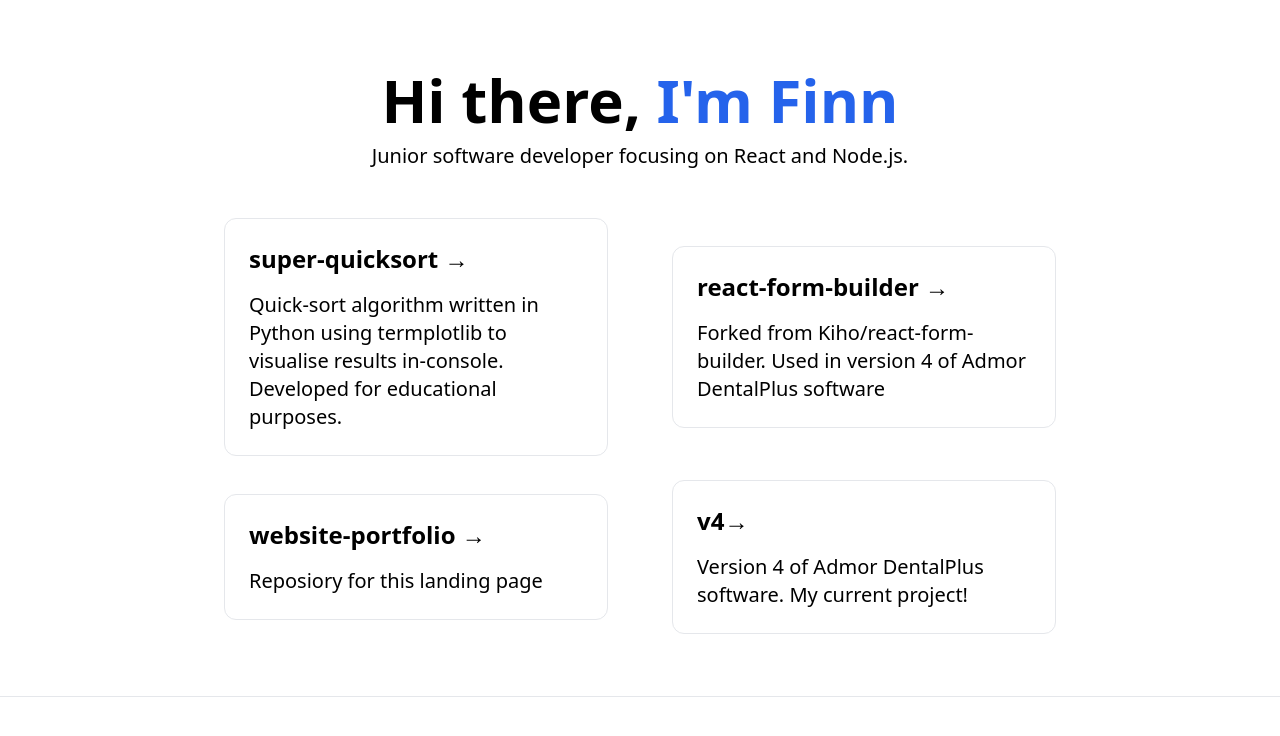
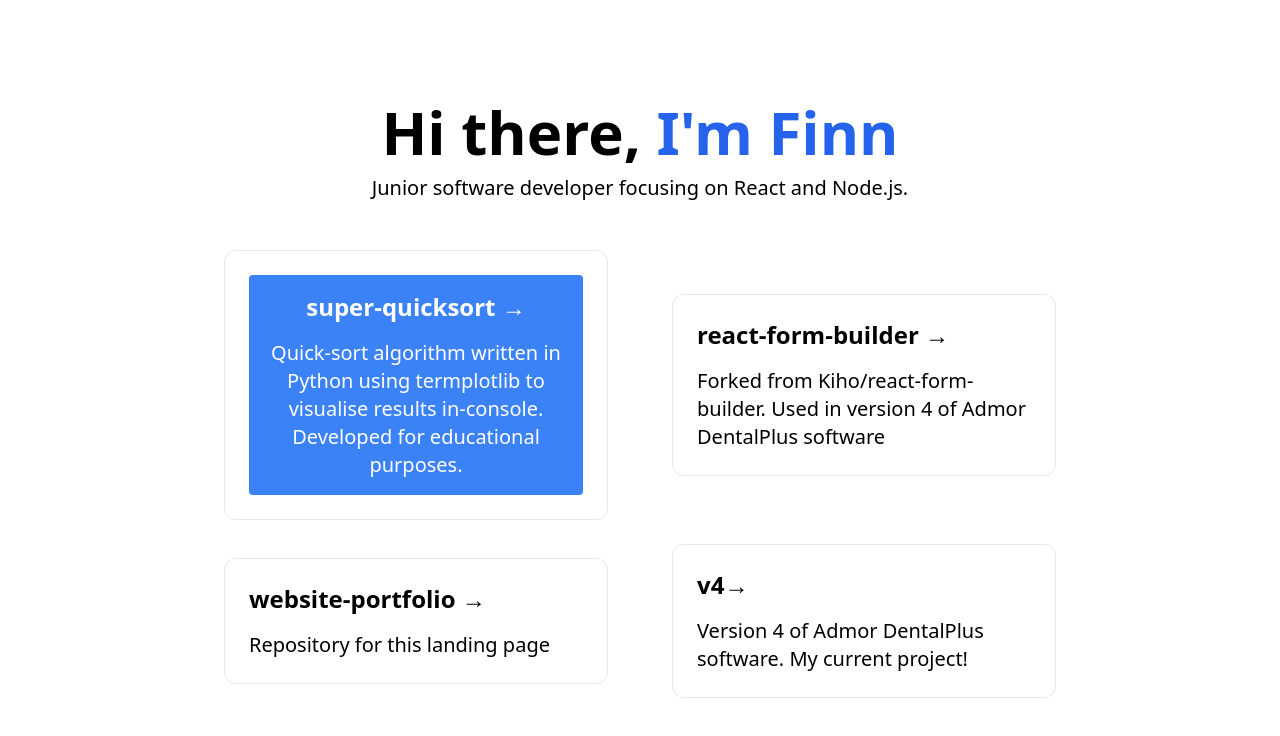
Before and after one commit to finnjefferis/portfolio-site, a Next.js app: page / in a window 1280 px wide. Shown: the top 736 px of the page. Built offline with nearby package versions, Linux system fonts and the light colour scheme.

Commit message:
added wiggle button
wiggle wiggle wiggle

```diff
--- a/pages/index.tsx
+++ b/pages/index.tsx
@@ -1,8 +1,13 @@
 import type { NextPage } from 'next'
 import Head from 'next/head'
 import Image from 'next/image'
+import React, { useState } from 'react'
+
+
 
 const Home: NextPage = () => {
+  const [anim, setAnim] = useState(false)
+
   return (
     <div className="flex min-h-screen flex-col items-center justify-center py-2">
       <Head>
@@ -23,22 +28,35 @@ const Home: NextPage = () => {
 
         </p>
 
-        <div className="mt-6 flex max-w-4xl flex-wrap items-center justify-around sm:w-full click:animate-ping">
+        <div className="mt-6 flex max-w-4xl flex-wrap items-center justify-around sm:w-full"
+
+          >
           <a
-            href="https://nextjs.org/docs"
+            href="https://github.com/finnjefferis/super-quicksort"
             className="mt-6 w-96 rounded-xl border p-6 text-left hover:text-blue-600 focus:text-blue-600"
           >
+             <button
+          className={`${
+            anim && "animate-wiggle"
+          } bg-blue-500 p-4 text-white rounded hover:bg-blue-700 hover:shadow-xl`}
+          onClick={() => {
+            setAnim(true);
+          }}
+          onAnimationEnd={() => setAnim(false)}
+        >
             <h3 className="text-2xl font-bold ">
               super-quicksort &rarr;
             </h3>
             <p className="mt-4 text-xl">
             Quick-sort algorithm written in Python using termplotlib to visualise results in-console. Developed for educational purposes.
             </p>
+            </button>
           </a>
 
           <a
-            href="https://nextjs.org/learn"
+            href="https://github.com/finnjefferis/react-form-builder"
             className="mt-6 w-96 rounded-xl border p-6 text-left hover:text-blue-600 focus:text-blue-600"
+
           >
             <h3 className="text-2xl font-bold">react-form-builder &rarr;</h3>
             <p className="mt-4 text-xl">
@@ -47,16 +65,18 @@ const Home: NextPage = () => {
           </a>
 
           <a
-            href="https://github.com/vercel/next.js/tree/canary/examples"
+            href="https://github.com/finnjefferis/with-tailwindcss-app"
             className="mt-6 w-96 rounded-xl border p-6 text-left hover:text-blue-600 focus:text-blue-600"
           >
             <h3 className="text-2xl font-bold">website-portfolio &rarr;</h3>
             <p className="mt-4 text-xl">
-              Reposiory for this landing page
+              Repository for this landing page
             </p>
           </a>
 
-          <a className="mt-6 w-96 rounded-xl border p-6 text-left hover:text-blue-600 focus:text-blue-600 hover:animate-pulse">
+          <a
+          href="https://github.com/richard-dentalplus/v4"
+          className="mt-6 w-96 rounded-xl border p-6 text-left hover:text-blue-600 focus:text-blue-600 hover:animate-ping">
             <h3 className="text-2xl font-bold">v4&rarr;</h3>
             <p className="mt-4 text-xl">
               <div>
@@ -67,9 +87,9 @@ const Home: NextPage = () => {
         </div>
       </main>
 
-      <footer className="flex h-24 w-full items-center justify-center border-t">
+      {/* <footer className="flex h-24 w-full items-center justify-center border-t">
 
-      </footer>
+      </footer> */}
     </div>
   )
 }
--- a/tailwind.config.js
+++ b/tailwind.config.js
@@ -1,10 +1,23 @@
+
+
 module.exports = {
   content: [
     './pages/**/*.{js,ts,jsx,tsx}',
     './components/**/*.{js,ts,jsx,tsx}',
   ],
+  // purge: ["./pages/*.js"],
   theme: {
-    extend: {},
+    extend: {
+      keyframes: {
+        wiggle: {
+          "0%, 100%": { transform: "rotate(-3deg)" },
+          "50%": { transform: "rotate(3deg)" }
+        }
+      },
+      animation: {
+        wiggle: "wiggle 200ms ease-in-out"
+      }
+    }
   },
   plugins: [],
-}
+};
```
